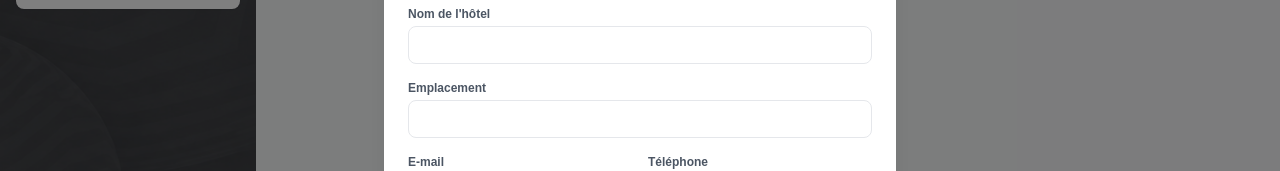
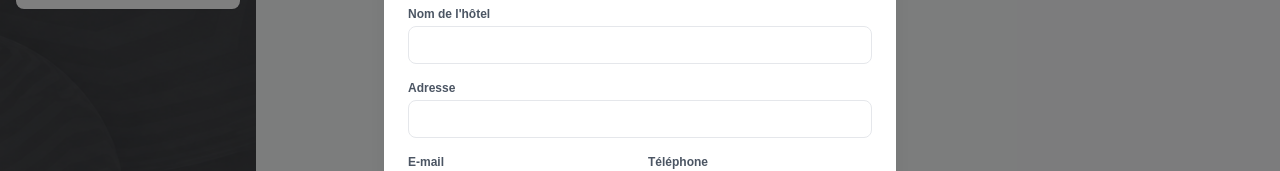
Before and after one commit to kakac5240-dot/red-product-frontend, a React (Vite) app: page /hotels in a window 1280 px wide. Both pictures are taken after typing "Sample" into the empty fields and a click on the button "+ Créer un nouveau hôtel". Shown: the part 201-372 px from the top of the page. Built offline with nearby package versions, Linux system fonts and the light colour scheme; no server answers.

Commit message:
Renommer Emplacement en Adresse

```diff
--- a/src/components/AddHotelModal.jsx
+++ b/src/components/AddHotelModal.jsx
@@ -106,7 +106,7 @@ export default function CreateHotelModal({ isOpen, onClose, onHotelCreated }) {
           </div>
 
           <div>
-            <label className="block text-xs font-semibold text-gray-600 mb-1">Emplacement</label>
+            <label className="block text-xs font-semibold text-gray-600 mb-1">Adresse</label>
             <input type="text" required value={formData.location} onChange={(e) => setFormData({...formData, location: e.target.value})} className="w-full px-3 py-2 border rounded-lg text-sm" />
           </div>
 
```
